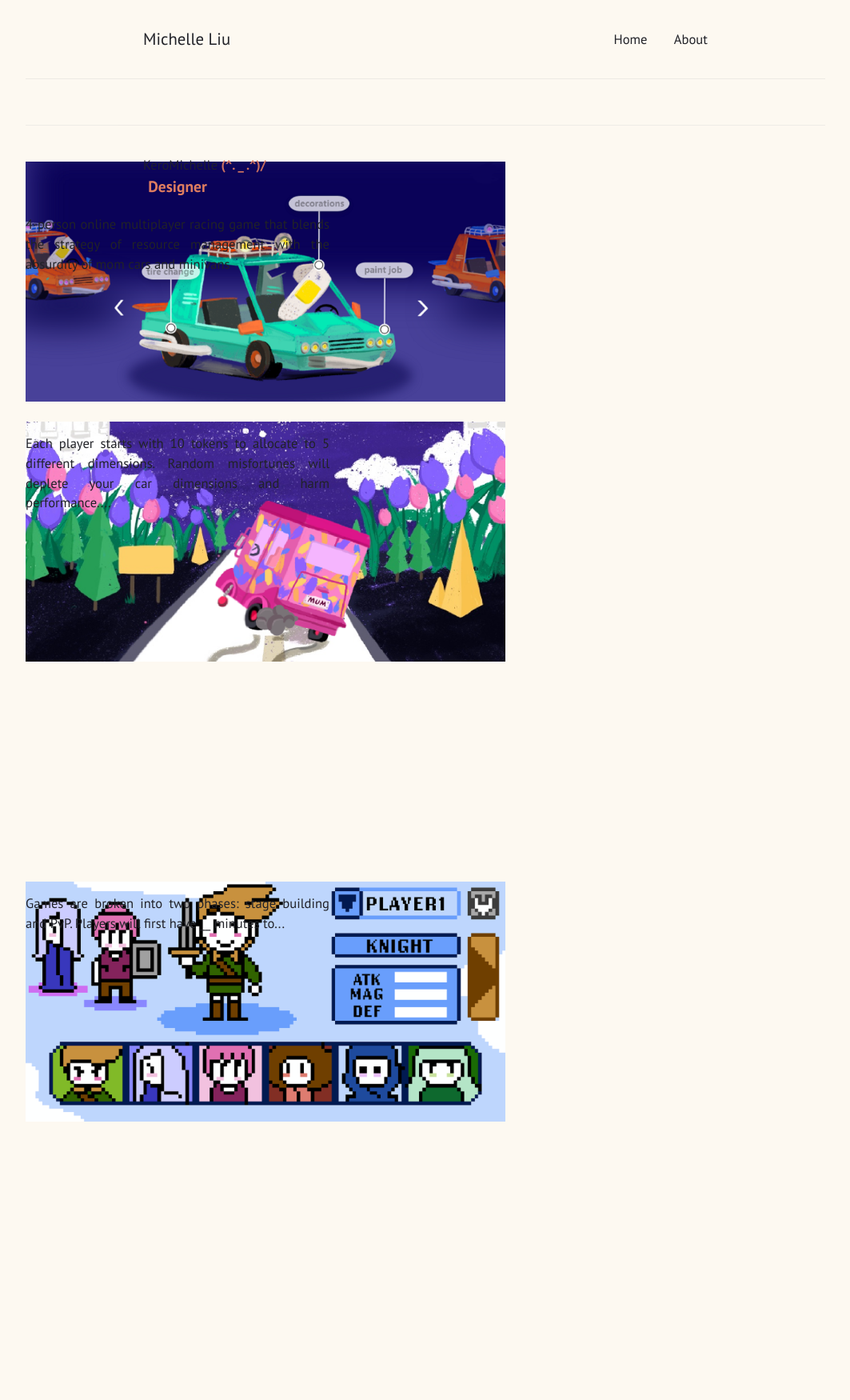
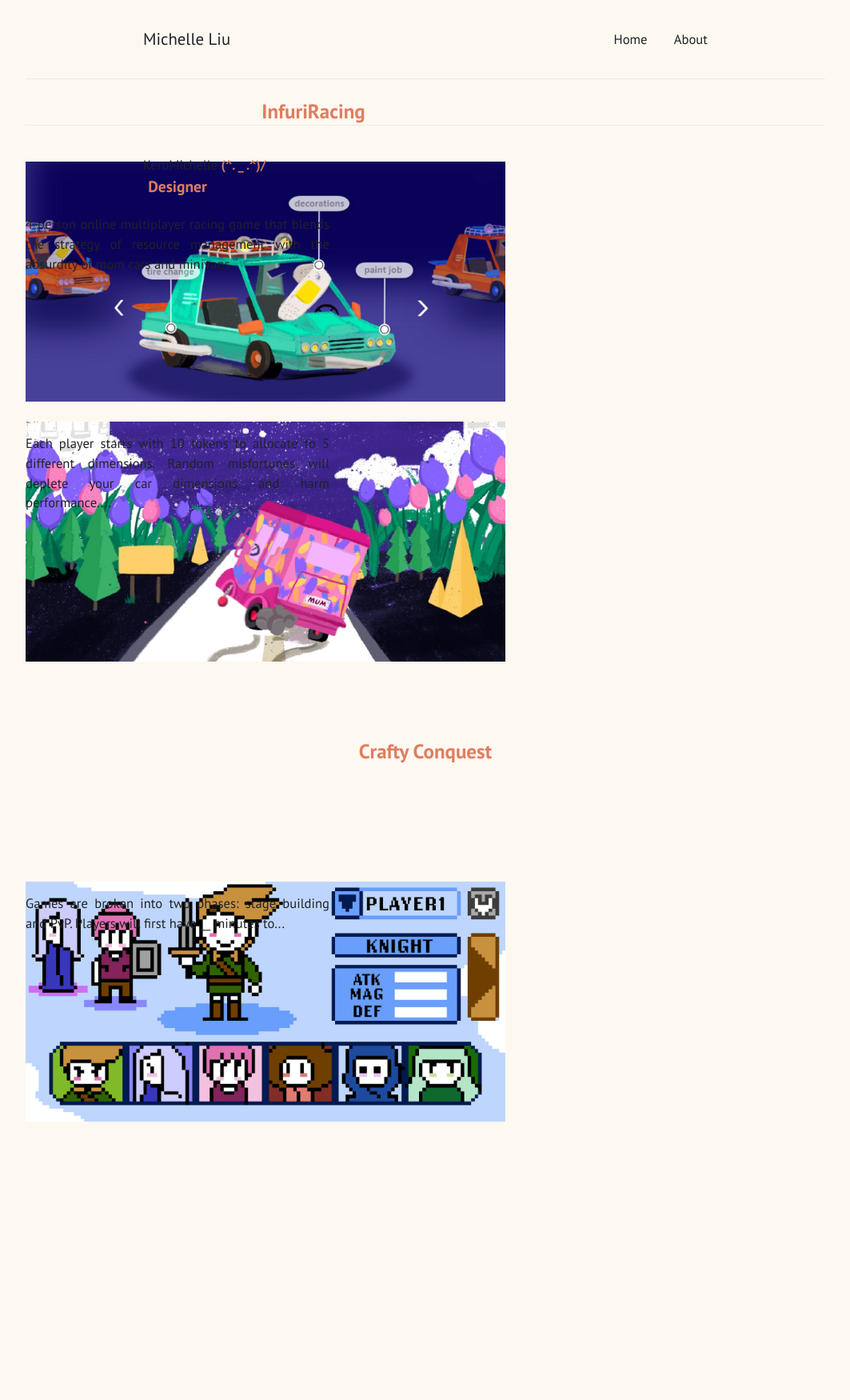
Before and after one commit to KeroMichelle/KeroMichelle.github.io, a Jekyll site: the page built from prototypes.html, in a window 1280 px wide. Shown: the whole page at 80% size, without its empty margins (108-1171 px from the left). Built offline with Jekyll 4.4.1, drawn with Linux system fonts in a browser that asks for light colours.

Commit message:
prototypes add title box

```diff
--- a/_sass/classes.sass
+++ b/_sass/classes.sass
@@ -104,6 +104,23 @@
   text-align: center
 
 // boxes for prototype, images
+
+.game1
+  position: absolute
+  top: 100px
+  left: 0
+  width: 1000px
+  height: 50px
+  padding: 0
+
+.game2
+  position: absolute
+  top: 700px
+  left: 0
+  width: 1000px
+  height: 50px
+  padding: 0
+
 .box1
   position: absolute
   top: 200px
--- a/prototypes.html
+++ b/prototypes.html
@@ -7,6 +7,10 @@ layout: default
 <html>
 <body>
   <center>
+  <div class="game1">
+    <h2><orange><b>InfuriRacing</b></orange></h2>
+  </div>
+
   <div class="box1">
     <h2><orange><b>InfuriRacing</b></orange></h2>
     <div class="box-row1">
@@ -30,8 +34,11 @@ layout: default
     </div>
   </div>
 
+  <div class="game2">
+    <h2><orange><b>Crafty Conquest</b></orange></h2>
+  </div>
+
   <div class="box2">
-    <h2><orange><b>Crafty Conquest</b></orange></h2>
     <div class="box-row1">
       <div class="box-row1-image">
       <img src="/assets/images/craftyconquest_1600-800.png" alt="craftyconquest" class="image">
```
